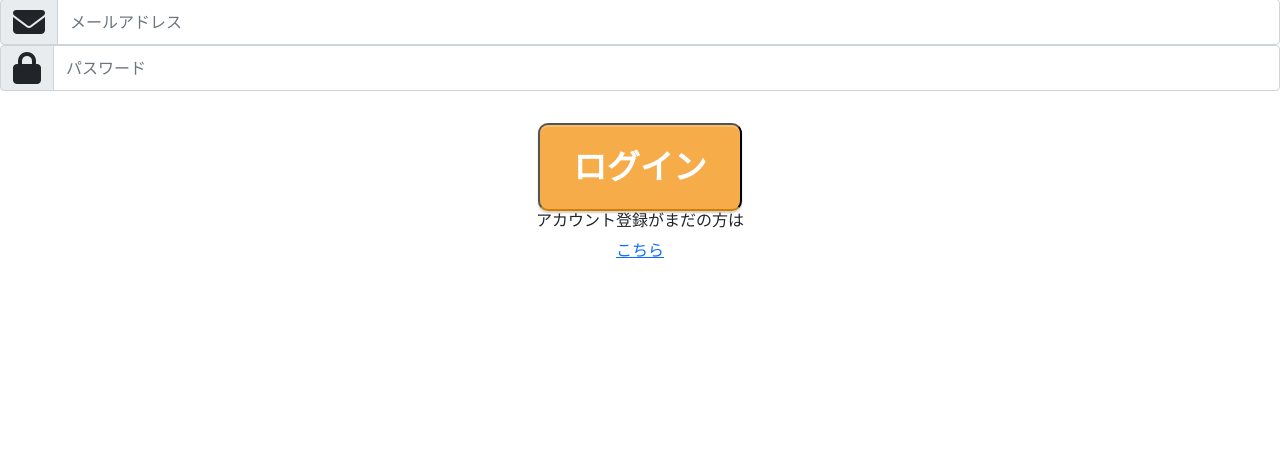
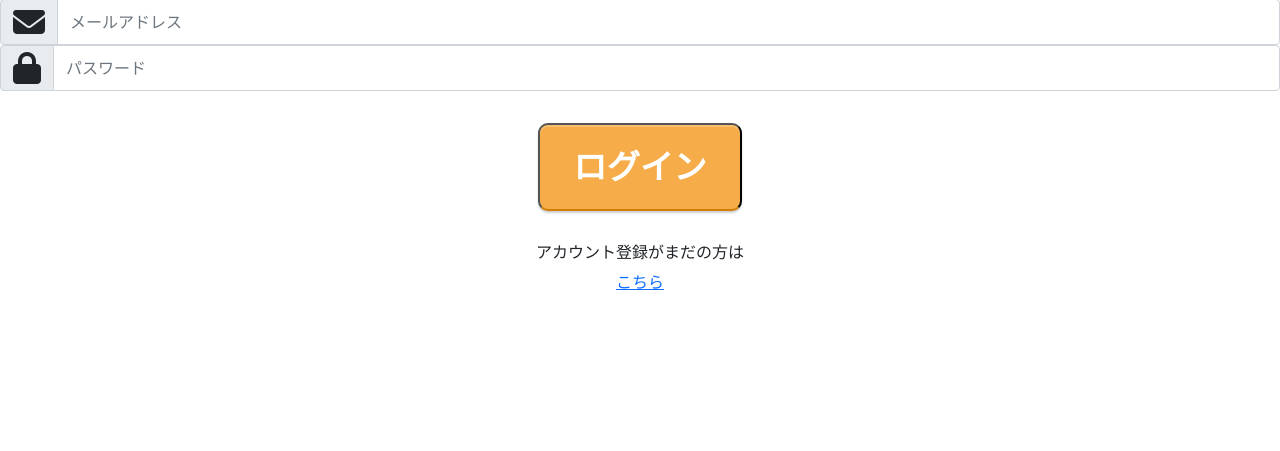
Before and after one commit to ak-y/asobo, a Django app: template accounts/templates/registration/login.html in a window 1280 px wide. Shown: the part 125-576 px from the top of the page. Run offline with Django 3.2, Linux system fonts and the light colour scheme; the template is opened without the code that fills it, so the values that code supplies are empty; some libraries are stand-ins or nearby versions.

Commit message:
デザイン調整

```diff
--- a/accounts/templates/registration/login.html
+++ b/accounts/templates/registration/login.html
@@ -32,6 +32,7 @@
     <div class="text-center">
         <button type="submit" class="btn-square-pop">ログイン</button>
     </div>
+          <p class="p1"></p>
     <div class="other-login">
         <h6 class="text-center">アカウント登録がまだの方は</h6>
         <p class="text-center">
```
